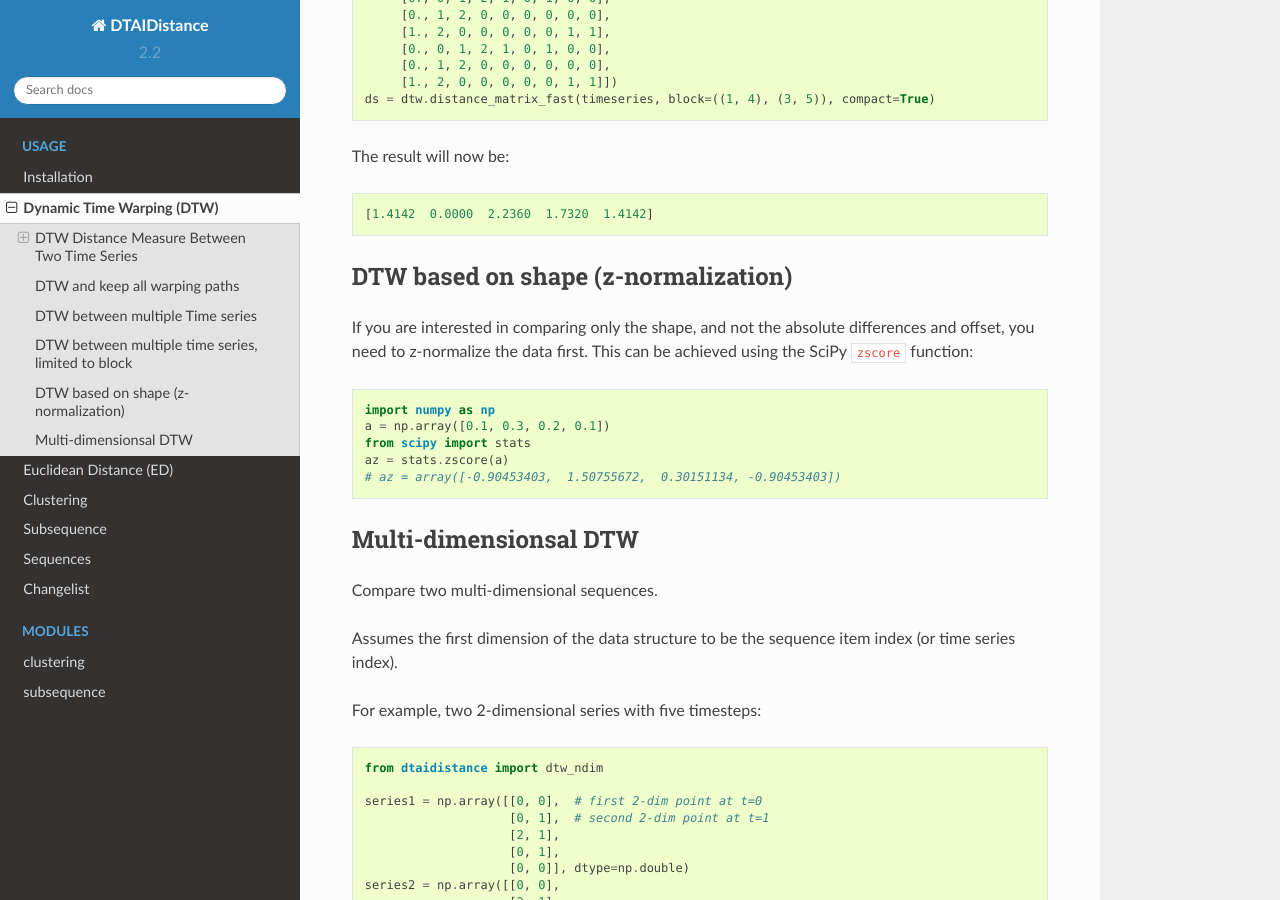
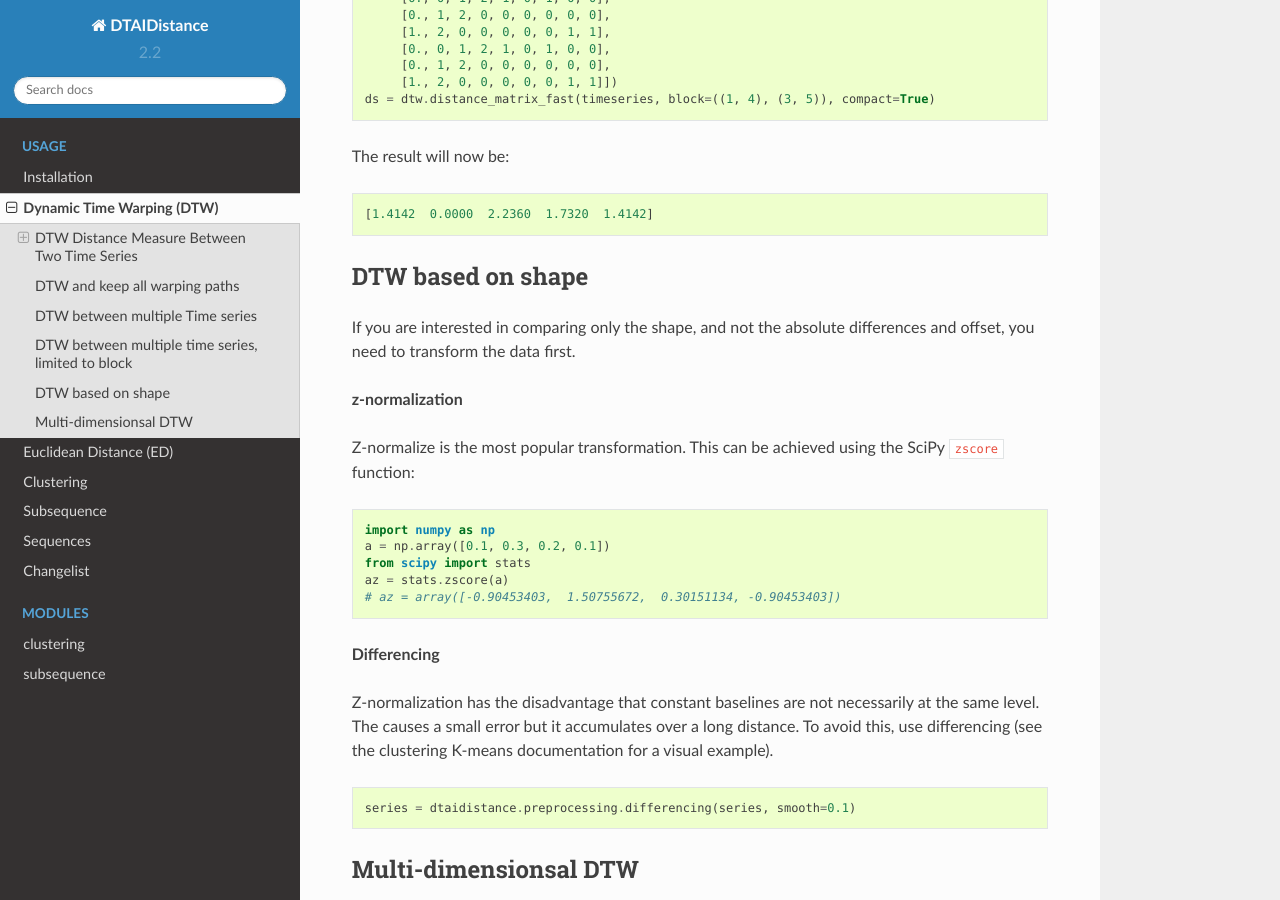
Before and after one commit to wannesm/dtaidistance, a Sphinx documentation site: the page built from docs/usage/dtw.rst, in a window 1280 px wide and 900 px high, scrolled down 4551 px. Built offline with Sphinx 7.4.7 and the Read the Docs theme 2.0.0, drawn with Linux system fonts in a browser that asks for light colours.

Commit message:
Docs for differencing

```diff
--- a/docs/usage/dtw.rst
+++ b/docs/usage/dtw.rst
@@ -234,11 +234,15 @@ The result will now be:
     [1.4142  0.0000  2.2360  1.7320  1.4142]
 
 
-DTW based on shape (z-normalization)
-^^^^^^^^^^^^^^^^^^^^^^^^^^^^^^^^^^^^
+DTW based on shape
+^^^^^^^^^^^^^^^^^^
 
 If you are interested in comparing only the shape, and not the absolute
-differences and offset, you need to z-normalize the data first. This can be achieved
+differences and offset, you need to transform the data first.
+
+**z-normalization**
+
+Z-normalize is the most popular transformation. This can be achieved
 using the SciPy ``zscore`` function:
 
 ::
@@ -248,6 +252,18 @@ using the SciPy ``zscore`` function:
     from scipy import stats
     az = stats.zscore(a)
     # az = array([-0.90453403,  1.50755672,  0.30151134, -0.90453403])
+
+**Differencing**
+
+Z-normalization has the disadvantage that constant baselines are not
+necessarily at the same level. The causes a small error but it accumulates
+over a long distance. To avoid this, use differencing (see the clustering K-means
+documentation for a visual example).
+
+::
+
+    series = dtaidistance.preprocessing.differencing(series, smooth=0.1)
+
 
 Multi-dimensionsal DTW
 ^^^^^^^^^^^^^^^^^^^^^^
```
